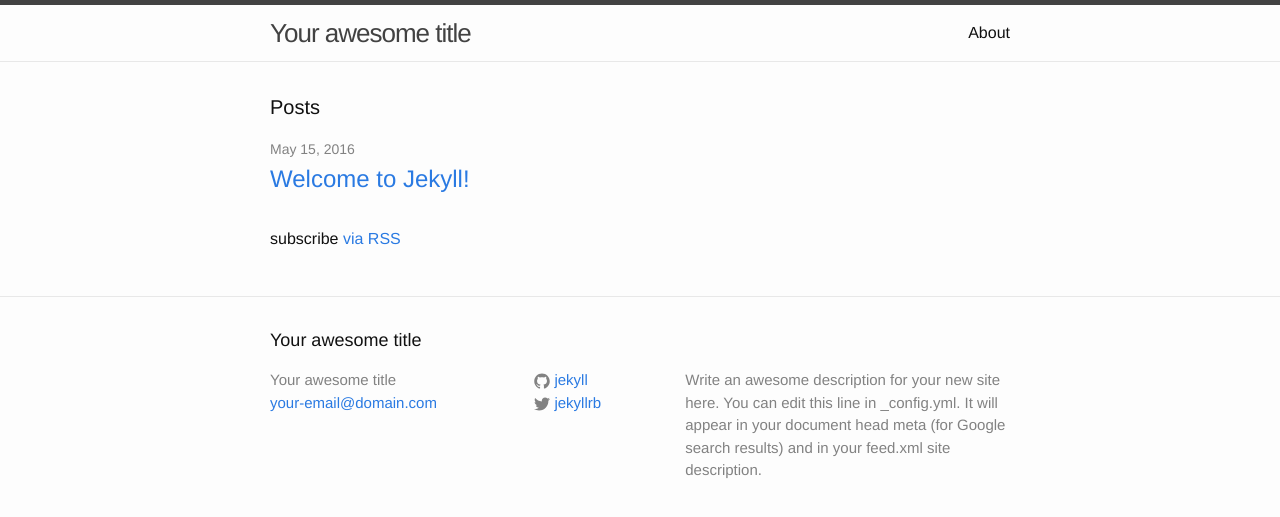
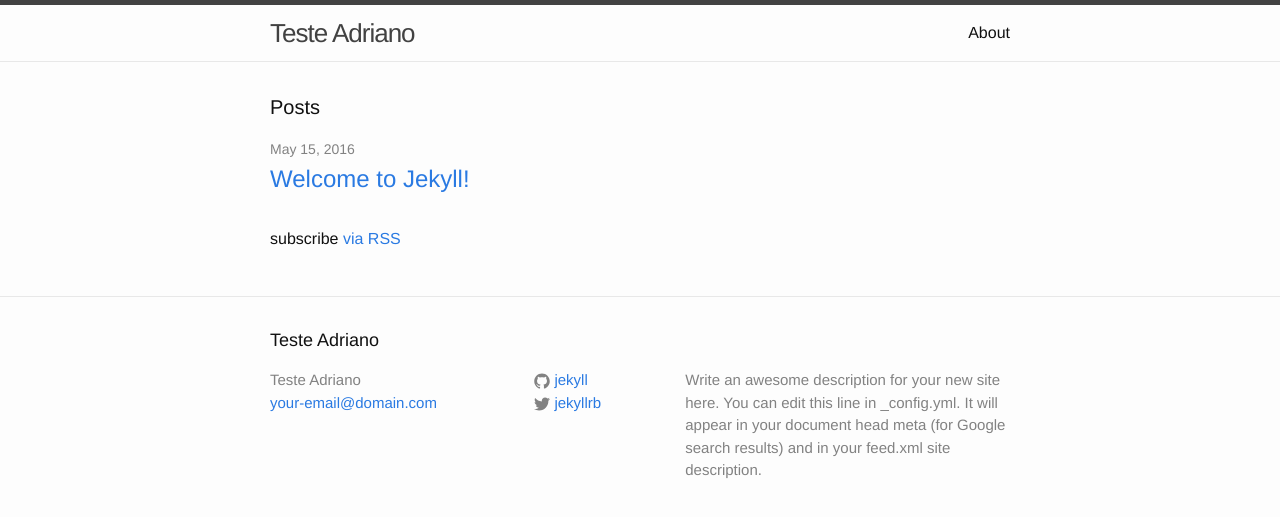
Before and after one commit to adrmatheus/adrmatheus.github.io, a Jekyll site: the page built from index.html, in a window 1280 px wide. Shown: the top 517 px of the page. Built offline with Jekyll 4.4.1, drawn with Linux system fonts in a browser that asks for light colours.

Commit message:
Altera título

```diff
--- a/_config.yml
+++ b/_config.yml
@@ -6,7 +6,7 @@
 # 'jekyll serve'. If you change this file, please restart the server process.
 
 # Site settings
-title: Your awesome title
+title: Teste Adriano
 email: your-email@domain.com
 description: > # this means to ignore newlines until "baseurl:"
   Write an awesome description for your new site here. You can edit this
```
